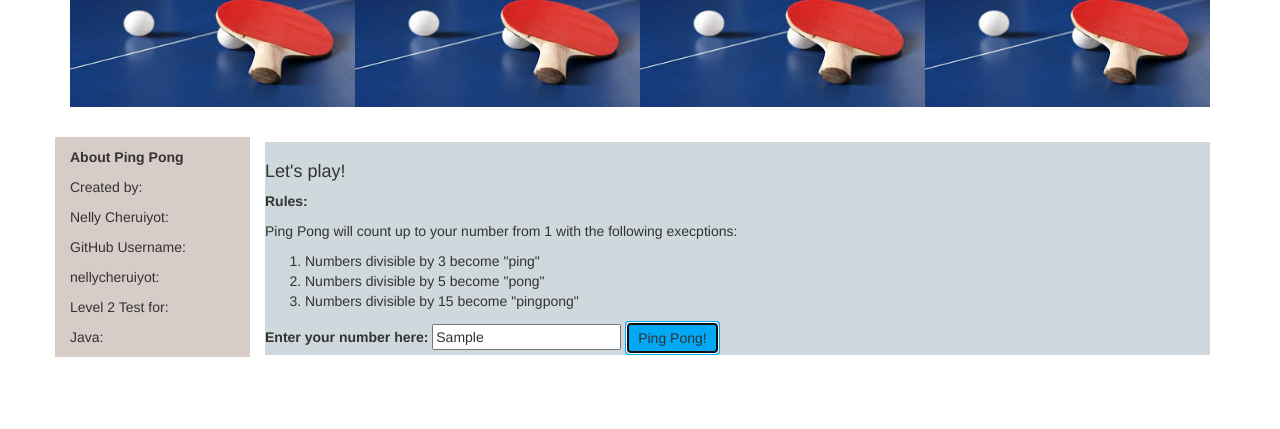
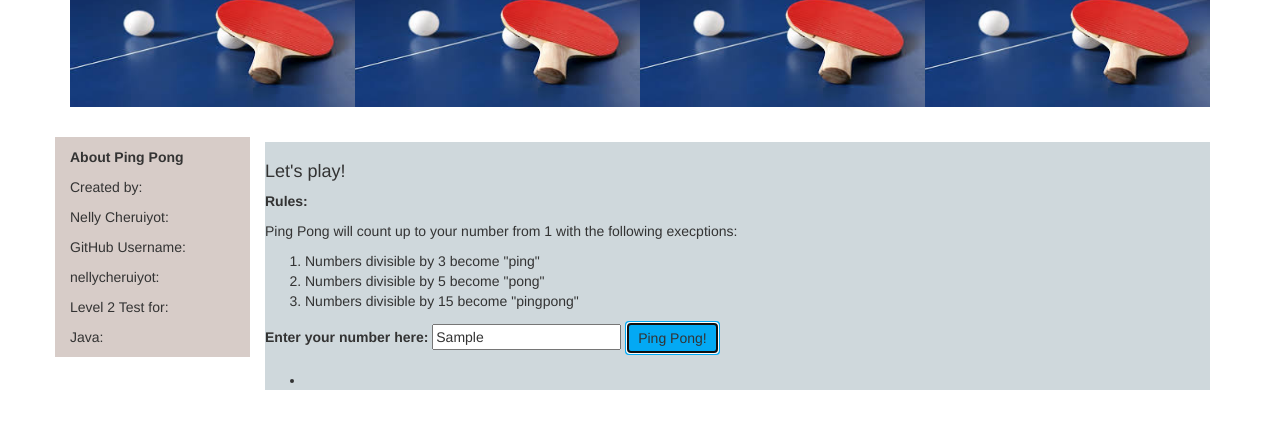
Before and after one commit to nellycheruiyot/Ping-Pong-Webpage, a plain HTML site: page index.html in a window 1280 px wide. Both pictures are taken after typing "Sample" into the empty fields and a click on the button "Ping Pong!". Shown: the part 163-592 px from the top of the page. Drawn offline with Linux system fonts and the light colour scheme.

Commit message:
Modify scripts.js file to append list

```diff
--- a/index.html
+++ b/index.html
@@ -42,7 +42,9 @@
                      <button type="submit" class="btn">Ping Pong!</button>
                    </div>
                  </form>
-                 <div id="output">
+                 <ul class="output">
+
+                   </ul>
 
                  </div>
              </div>
--- a/js/scripts.js
+++ b/js/scripts.js
@@ -2,7 +2,7 @@ var numbers = function(number) {
   var inputNumber = [];
   for (var index = 1; index <=number; index ++) {
     if (index % 3 === 0 && index % 5 === 0) {
-      numbers.push("pingpong");
+      inputNumber.push("pingpong");
     }
     else if (index % 3 === 0) {
       inputNumber.push("ping");
@@ -18,12 +18,11 @@ var numbers = function(number) {
   return inputNumber;
 };
 
-
 $(document).ready(function() {
   $("form#game").submit(function(event) {
     event.preventDefault();
     var number = parseInt($("#enterNumber").val());
-    //var result = add(number1, number2);
-    $("#output").text(inputNumber);
+    var result = numbers(number);
+    $(".output").append("<li>"+result+"</li>");
   });
 });
```
